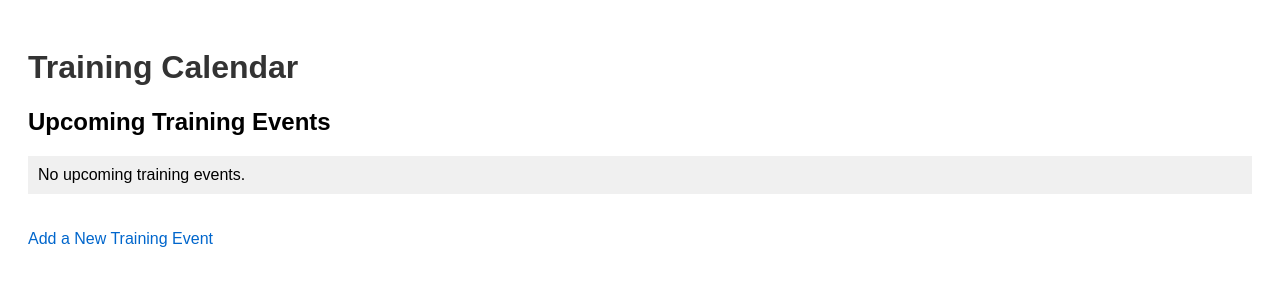
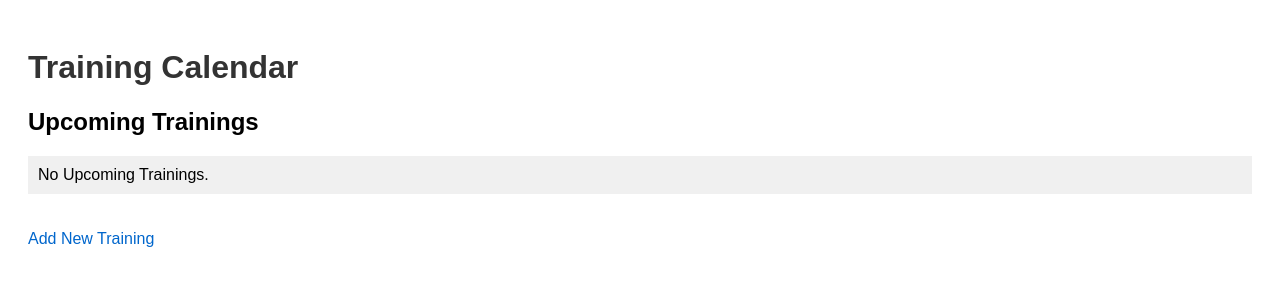
Before and after one commit to KubiczM/train-track, a Flask app: page / in a window 1280 px wide. Shown: the top 300 px of the page. Run offline with Flask 3, Linux system fonts and the light colour scheme.

Commit message:
add HH:MM

```diff
--- a/app.py
+++ b/app.py
@@ -10,20 +10,20 @@ def index():
     return render_template('index.html', trainings=trainings)
 
 @app.route('/add', methods=['GET', 'POST'])
-def add_event():
+def add_training():
     if request.method == 'POST':
         name = request.form.get('name')
         date = request.form.get('date')
 
         try:
-            date_obj = datetime.strptime(date, '%Y-%m-%d')
+            date_obj = datetime.strptime(date, '%Y-%m-%dT%H:%M')
         except ValueError:
-            return "Invalid date format! Use YYYY-MM-DD", 400
+            return "Invalid date format! Use YYYY-MM-DD HH:MM", 400
 
         trainings.append({'name': name, 'date': date_obj})
         return redirect(url_for('index'))
 
-    return render_template('add_event.html')
+    return render_template('add_training.html')
 
 if __name__ == '__main__':
     app.run(debug=True)
--- a/templates/index.html
+++ b/templates/index.html
@@ -9,15 +9,15 @@
 <body>
     <h1>Training Calendar</h1>
 
-    <h2>Upcoming Training Events</h2>
+    <h2>Upcoming Trainings</h2>
     <ul>
         {% for training in trainings %}
-            <li>{{ training.name }} - {{ training.date.strftime('%Y-%m-%d') }}</li>
+            <li>{{ training.name }}: {{ training.date.strftime('%Y-%m-%d, %H:%M') }}</li>
         {% else %}
-            <li>No upcoming training events.</li>
+            <li>No Upcoming Trainings.</li>
         {% endfor %}
     </ul>
 
-    <a href="{{ url_for('add_event') }}">Add a New Training Event</a>
+    <a href="{{ url_for('add_training') }}">Add New Training</a>
 </body>
 </html>
```
Also changed, not shown: templates/add_training.html (renamed from templates/add_event.html, +5 -5 lines).
